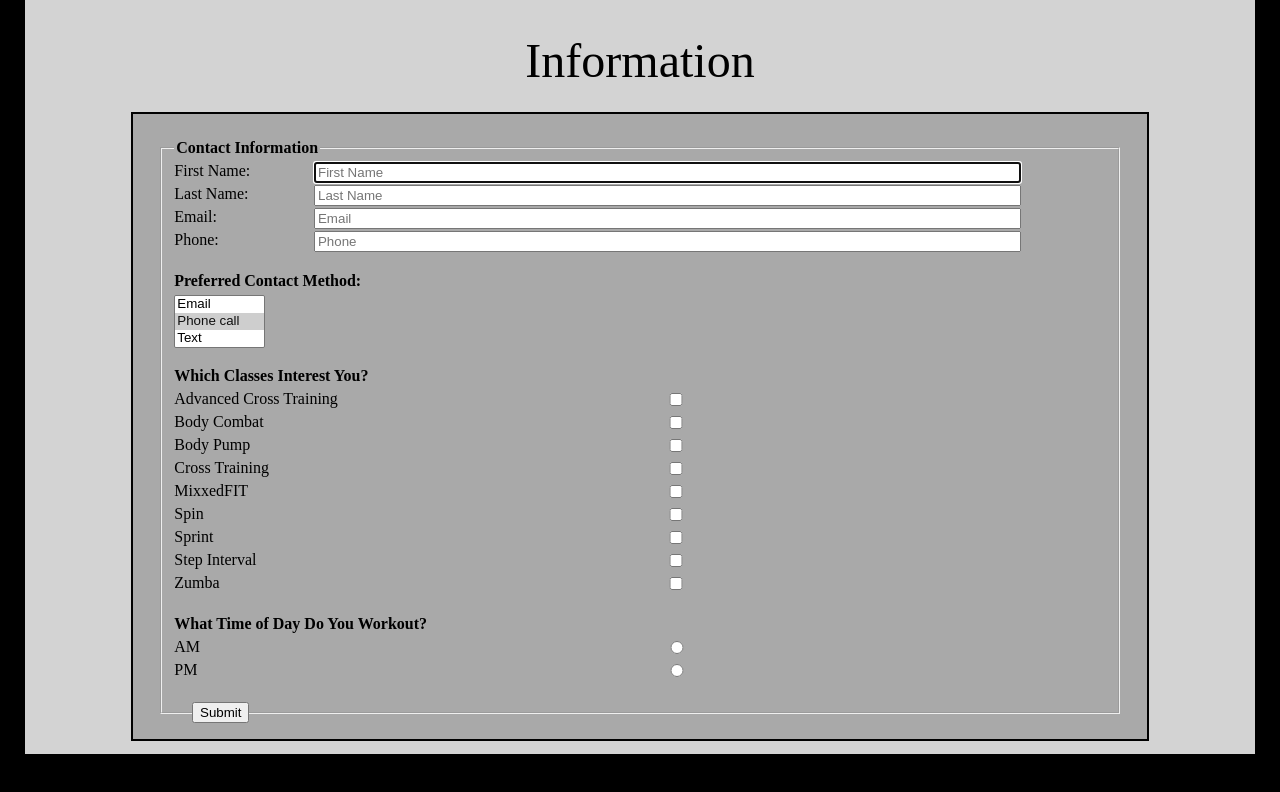
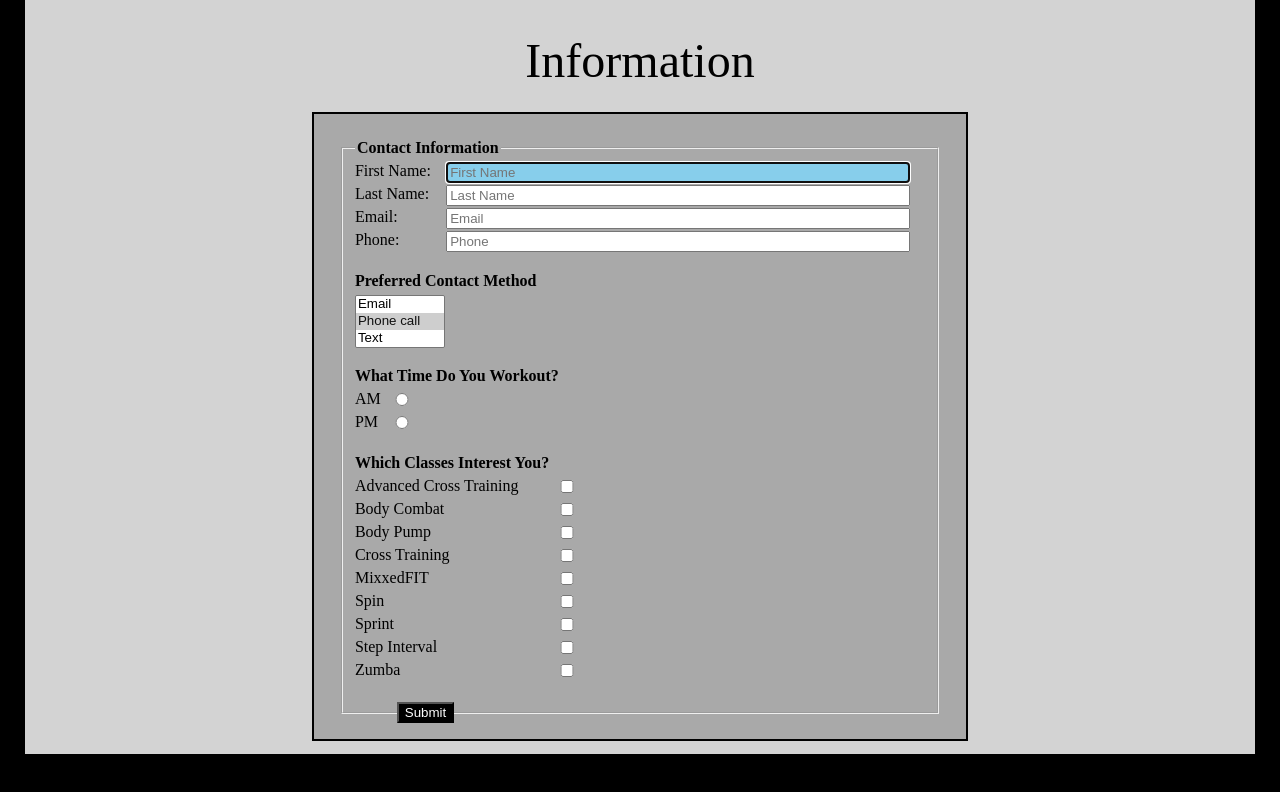
Before and after one commit to ShErWooD-ForEsd/FitForFunFitnessClub, a plain HTML site: page info.html in a window 1280 px wide. Shown: the part 1000-1792 px from the top of the page. Drawn offline with Linux system fonts and the light colour scheme.

Commit message:
styling
Worked on styling for the form

```diff
--- a/info.html
+++ b/info.html
@@ -51,7 +51,7 @@
                     </label>
                     <br>
                     <div class="formRow">
-                        <label><b>Preferred Contact Method:</b></label>
+                        <label><b>Preferred Contact Method</b></label>
                         <select name="name" id="name" size="3" multiple>
                             <option value="email">Email</option>
                             <option value="phone" selected>Phone call</option>
@@ -61,6 +61,12 @@
                             <option value="carrierpigeon">Carrier pigeon</option>
                         </select>
                     </div>
+                    <br>
+                    <label><b>What Time Do You Workout?</b></label>
+                    <input type="radio" id="AM" name="AMoPM">
+                    <label for="AM">AM</label>
+                    <input type="radio" id="PM" name="AMoPM">
+                    <label for="PM">PM</label>
                     <br>
                     <label><b>Which Classes Interest You?</b></label>
                     <input type="checkbox" id="class1" name="class1" value="ACTraining">
@@ -82,12 +88,6 @@
                     <input type="checkbox" id="class9" name="class9" value="Zumba">
                     <label for="class9">Zumba</label>
                     <br>
-                    <label><b>What Time of Day Do You Workout?</b></label>
-                    <input type="radio" id="AM" name="AMoPM">
-                    <label for="AM">AM</label>
-                    <input type="radio" id="PM" name="AMoPM">
-                    <label for="PM">PM</label>
-                    <br>
                     <input class="submit" type="submit" value="Submit" />
                 </fieldset>
             </form>
--- a/styles.css
+++ b/styles.css
@@ -133,7 +133,7 @@ nav a:hover {
 .formcontainer {
     background-color: darkgrey;
     margin: auto;
-    width: 80%;
+    width: 50%;
     padding: 25px;
     border: 2px solid black;
     text-align: left;
@@ -147,10 +147,40 @@ label {
 
 input {
     position: absolute;
-    left: 15%;
-    width: 75%;
+    left: 16%;
+    width: 80%;
+}
+
+input[type=text]:focus,
+input[type=email]:focus,
+input[type=tel]:focus {
+    background-color: skyblue;
+}
+
+input[type=submit] {
+    cursor: pointer;
 }
 
 .submit {
     width: initial;
+    background-color: black;
+    color: white;
+    margin-left: 15%;
 }
+
+#class1,
+#class2,
+#class3,
+#class4,
+#class5,
+#class6,
+#class7,
+#class8,
+#class9 {
+    left: 4%;
+}
+
+#AM,
+#PM {
+        left: -9%;
+}
```
